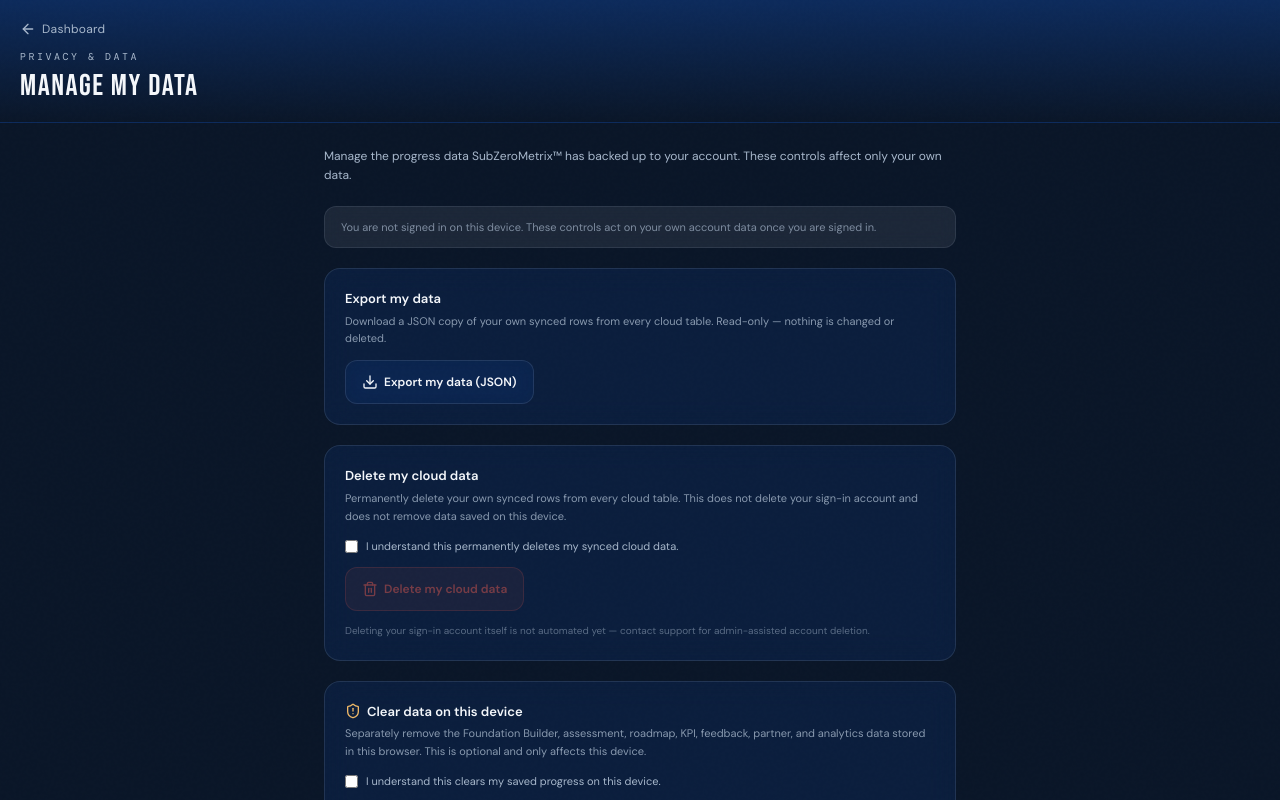
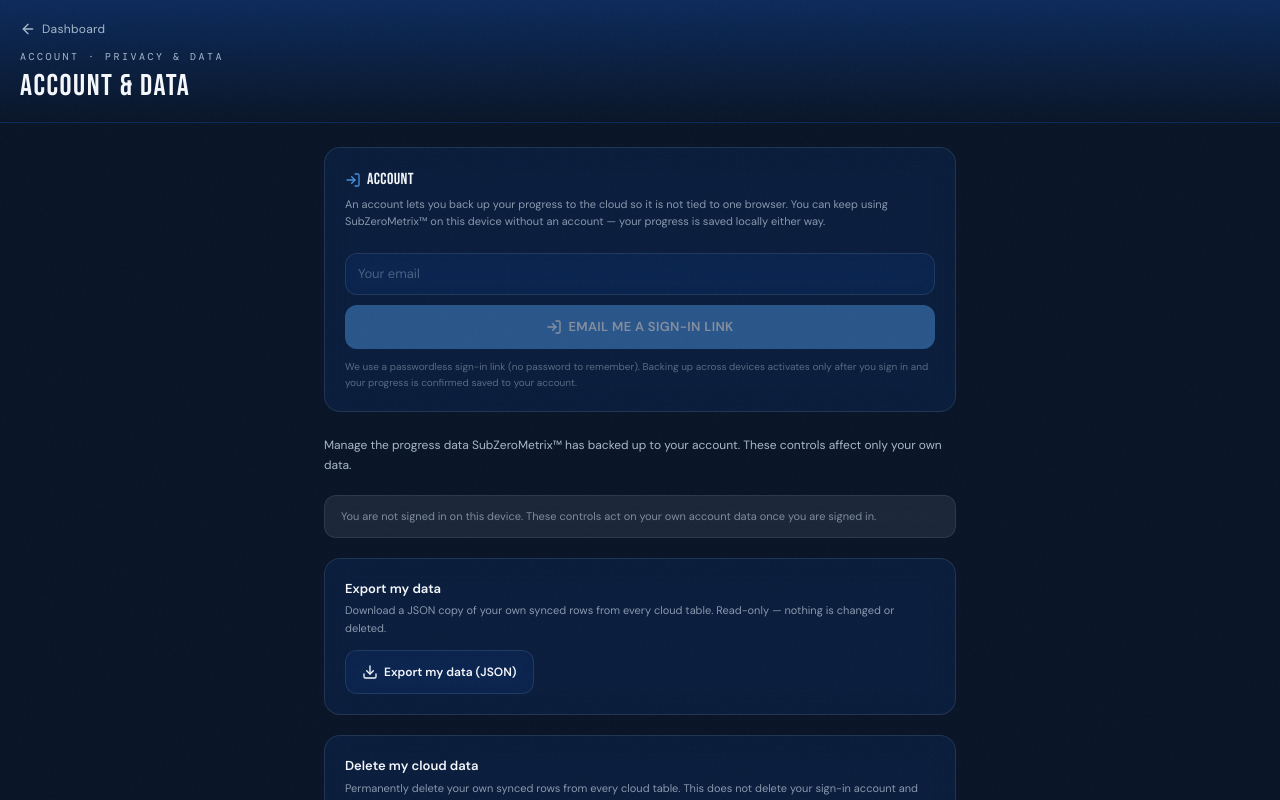
Before and after one commit to SubZeroMetrix/subzerometrix, a Next.js app: page /account/privacy in a window 1280 px wide. Shown: the top 800 px of the page. Built offline with nearby package versions, Linux system fonts and the light colour scheme; no server answers.

Commit message:
Resolve Audit-1B product activation findings
Co-Authored-By: Claude Opus 4.8 <noreply@anthropic.com>

```diff
--- a/src/app/account/privacy/page.tsx
+++ b/src/app/account/privacy/page.tsx
@@ -2,6 +2,7 @@ import type { Metadata } from 'next'
 import Link from 'next/link'
 import { ArrowLeft } from 'lucide-react'
 import { buildOpenGraph, buildTwitter, breadcrumbJsonLd } from '@/lib/seo'
+import AccountAuthPanel from '@/components/AccountAuthPanel'
 import AccountDataPrivacyControls from '@/components/AccountDataPrivacyControls'
 
 const TITLE = 'Manage my data'
@@ -33,11 +34,12 @@ export default function AccountPrivacyPage() {
           <ArrowLeft className="w-4 h-4" />
           <span className="text-xs tracking-wide">Dashboard</span>
         </Link>
-        <p className="font-mono text-[10px] tracking-[0.25em] uppercase text-brand-silver mb-1">Privacy & Data</p>
-        <h1 className="font-display text-3xl tracking-wider text-brand-white leading-tight">MANAGE MY DATA</h1>
+        <p className="font-mono text-[10px] tracking-[0.25em] uppercase text-brand-silver mb-1">Account · Privacy & Data</p>
+        <h1 className="font-display text-3xl tracking-wider text-brand-white leading-tight">ACCOUNT & DATA</h1>
       </div>
 
-      <div className="px-5 py-6 max-w-2xl mx-auto">
+      <div className="px-5 py-6 max-w-2xl mx-auto space-y-6">
+        <AccountAuthPanel />
         <AccountDataPrivacyControls />
       </div>
     </main>
--- a/src/app/api/email-trigger/route.ts
+++ b/src/app/api/email-trigger/route.ts
@@ -40,7 +40,7 @@ function getEmail(data: EmailTriggerBody): { subject: string; html: string } | n
   const fine = `font-size:11px;color:#5B8FB9;`
 
   if (trigger === 'assessment_complete') return {
-    subject: `${first}, your MetrixScore™ is ready — don't lose it`,
+    subject: `${first}, your MetrixScore™ is ready`,
     html: wrap(`
       <p style="${pill}">SubZeroMetrix · MetrixScore™</p>
       <h1 style="${h1}">Your score is calculated, ${first}.</h1>
@@ -48,7 +48,7 @@ function getEmail(data: EmailTriggerBody): { subject: string; html: string } | n
       <p>Band: <strong style="color:${color};">${band}</strong> — the exact number and roadmap are locked.</p>
       <p>Unlock the full breakdown for as little as $9.99. The full roadmap with 90-day action plan is $19.99.</p>
       ${btn(`${APP_URL}/unlock`, 'Unlock My MetrixScore™ →')}
-      <p style="${fine}">Your results are saved — but the longer you wait, the longer your business runs cold.</p>
+      <p style="${fine}">Your results are saved. When you're ready, unlock the full breakdown and roadmap.</p>
     `),
   }
 
--- a/src/app/dashboard/page.tsx
+++ b/src/app/dashboard/page.tsx
@@ -509,7 +509,7 @@ export default function DashboardPage() {
 
         <div className="text-center pt-1">
           <Link href="/account/privacy" className="text-[11px] text-brand-silver/70 hover:text-brand-white transition-colors underline underline-offset-2">
-            Manage my data
+            Account &amp; data (sign in to back up)
           </Link>
         </div>
 
--- a/src/app/page.tsx
+++ b/src/app/page.tsx
@@ -486,7 +486,7 @@ export default function HomePage() {
             <p className="text-brand-silver text-[15px] leading-relaxed mb-6">
               Every trade starts at the same foundation and grows into its own platform.
               As your MetrixScoreâ„¢ rises, your trade-specific experience unlocks â€”
-              with deeper benchmarks, AI coaching, and KPI tracking built for your work.
+              with deeper KPI tracking — and planned upgrades like benchmarks built for your work.
             </p>
           </Reveal>
 
--- a/src/app/platform-ecosystem/page.tsx
+++ b/src/app/platform-ecosystem/page.tsx
@@ -140,7 +140,7 @@ export default function PlatformEcosystemPage() {
           <p className="text-brand-silver text-sm leading-relaxed">
             SubZeroMetrix is the temperature instrument for every trades and service business.
             Start with the free MetrixScore™. As your score rises, your trade-specific platform
-            unlocks deeper benchmarks, AI coaching, and KPI tracking built for exactly what you do.
+            unlocks deeper KPI tracking — with planned upgrades like benchmarks built for exactly what you do.
           </p>
         </div>
 
@@ -189,7 +189,7 @@ export default function PlatformEcosystemPage() {
               { num: '01', title: 'Take the free MetrixScore™ assessment', desc: 'Seven questions. Every business — every trade — starts here.' },
               { num: '02', title: 'Get your temperature reading', desc: 'Your score across six areas shows exactly where your business is running cold.' },
               { num: '03', title: 'Unlock your personalized roadmap', desc: 'Trade-specific action steps, resource links, and 90-day priorities.' },
-              { num: '04', title: 'Graduate to your trade platform', desc: 'As your temperature rises, your platform unlocks deeper data and AI coaching.' },
+              { num: '04', title: 'Graduate to your trade platform', desc: 'As your temperature rises, your platform unlocks deeper data and tracking.' },
             ].map(({ num, title, desc }) => (
               <div
                 key={num}
--- a/src/app/privacy/page.tsx
+++ b/src/app/privacy/page.tsx
@@ -84,7 +84,7 @@ For subscription purchases, Stripe manages your billing cycle. You may cancel at
     title: 'Email & Communications',
     body: `We send email only where you have requested it or given consent. Some pages offer an optional email update list; the consent checkbox is unchecked by default, and we record the version of the consent text you agreed to and the time you agreed. We do not enroll you in marketing email merely because you created an account, completed an assessment, downloaded a file, or used a tool.
 
-We do not currently operate an automated marketing-email delivery system. We collect consented interest now and will not send marketing email until a verified delivery provider, double opt-in where appropriate, and a working unsubscribe process are in place. We will identify our email-delivery provider here once it is configured.
+Our email is delivered through Resend (resend.com) when email is enabled. Email automation is configured but remains off unless an email API key is present in our environment; we will not send marketing email until double opt-in (where appropriate) and a working unsubscribe process are in place.
 
 Transactional messages (such as a payment receipt or a support response) are part of service delivery. When marketing email is active, you will be able to unsubscribe from non-transactional email at any time, and we will follow the CAN-SPAM Act.`,
   },
@@ -157,7 +157,9 @@ Note: Tax laws change frequently. This notice reflects our understanding as of t
 • Supabase (supabase.com) — database, authentication, and data storage
 • Vercel (vercel.com) — website hosting and infrastructure
 
-These providers process information on our behalf to deliver the service, and they maintain their own privacy practices. We do not currently use a third-party email-delivery provider or a third-party advertising or ad-tracking provider; if we add one, we will update this policy and identify it.
+• Resend (resend.com) — email delivery (used when email is enabled)
+
+These providers process information on our behalf to deliver the service, and they maintain their own privacy practices. We do not currently use a third-party advertising or ad-tracking provider; if we add one, we will update this policy and identify it.
 
 Affiliate and vendor relationships: our resources reference third-party tools for educational purposes only. We do not currently have active affiliate or paid vendor relationships. If we add affiliate links, sponsored placements, or paid vendor relationships in the future, we will disclose them clearly, and they will not change your MetrixScore™, report content, or recommendations. See our Affiliate Disclosure for details.
 
--- a/src/app/terms/page.tsx
+++ b/src/app/terms/page.tsx
@@ -110,7 +110,7 @@ SubZeroMetrix is not responsible for outcomes based on incomplete, inaccurate, o
   {
     id: 'ip',
     title: 'Intellectual Property',
-    body: `All content on the SubZeroMetrix platform — including the MetrixScore™ name and methodology, platform names (HeatMetrix, VoltMetrix, FlowMetrix, RoofMetrix, SunMetrix, BuildMetrix, FixMetrix, GroundMetrix, CleanMetrix, PaintMetrix), scoring algorithms, report content, text, graphics, roadmap frameworks, and design — is the intellectual property of The Modern Trades Mentor.
+    body: `All content on the SubZeroMetrix platform — including the MetrixScore™ name and methodology, platform names (HeatMetrix, VoltMetrix, FlowMetrix, RoofMetrix, SunMetrix, BuildMetrix, FixMetrix, GroundMetrix, CleanMetrix, PaintMetrix), scoring algorithms, report content, text, graphics, roadmap frameworks, and design — is the intellectual property of The Modern Trades Mentor LLC.
 
 You may not reproduce, copy, distribute, resell, scrape, reverse-engineer, or create derivative works from any portion of this Platform without prior written permission. Purchasing a report grants you a personal, non-transferable license for your own business planning purposes only.`,
   },
--- /dev/null
+++ b/src/components/AccountAuthPanel.tsx
@@ -0,0 +1,114 @@
+'use client'
+
+// ─────────────────────────────────────────────────────────────────────────────
+// AccountAuthPanel — Fix-2: honest sign-in / account entry (existing Supabase auth)
+// ─────────────────────────────────────────────────────────────────────────────
+// Uses the existing magic-link auth (accountAuth.ts) — no new auth architecture. Honest:
+//   • shows "unavailable" when Supabase auth is not configured (never fakes sign-in)
+//   • requesting a link does NOT sign the user in (they must click the email link)
+//   • explains why an account is useful (back up progress across devices) without
+//     claiming multi-device backup is active until a confirmed signed-in write exists
+//   • lets users use the platform locally without forcing account creation
+// ─────────────────────────────────────────────────────────────────────────────
+
+import { useState, useEffect } from 'react'
+import { LogIn, LogOut, Loader2, CheckCircle2 } from 'lucide-react'
+import {
+  getAccountAuthStatus, getCurrentAccountUser, requestMagicLink, signOutAccount,
+  type AccountAuthStatus,
+} from '@/lib/accountAuth'
+
+export default function AccountAuthPanel() {
+  const [status, setStatus] = useState<AccountAuthStatus>('unavailable')
+  const [email, setEmail] = useState('')
+  const [signedInEmail, setSignedInEmail] = useState<string | null>(null)
+  const [busy, setBusy] = useState(false)
+  const [linkSent, setLinkSent] = useState(false)
+  const [error, setError] = useState<string | null>(null)
+
+  useEffect(() => {
+    let cancelled = false
+    ;(async () => {
+      try {
+        const s = await getAccountAuthStatus()
+        const user = await getCurrentAccountUser()
+        if (!cancelled) { setStatus(s); setSignedInEmail(user?.email ?? null) }
+      } catch {
+        if (!cancelled) setStatus('unavailable')
+      }
+    })()
+    return () => { cancelled = true }
+  }, [])
+
+  async function handleSendLink(e: React.FormEvent) {
+    e.preventDefault()
+    setError(null); setBusy(true)
+    try {
+      const res = await requestMagicLink(email)
+      if (res.ok) setLinkSent(true)
+      else setError(res.error ?? 'Sign-in is not available right now.')
+    } catch {
+      setError('Sign-in is not available right now.')
+    } finally {
+      setBusy(false)
+    }
+  }
+
+  async function handleSignOut() {
+    setBusy(true)
+    try { await signOutAccount() } catch {}
+    setSignedInEmail(null); setBusy(false)
+  }
+
+  const input = 'w-full px-3 py-2.5 rounded-xl text-[13px] glass text-brand-white placeholder:text-brand-silver/40 focus:outline-none focus:ring-1 focus:ring-brand-accent'
+
+  return (
+    <section className="glass rounded-2xl p-5">
+      <h2 className="font-display text-base tracking-wide text-brand-white mb-1 flex items-center gap-1.5">
+        <LogIn className="w-4 h-4 text-brand-accent flex-shrink-0" /> Account
+      </h2>
+      <p className="text-[11px] text-brand-silver/80 leading-relaxed mb-3">
+        An account lets you back up your progress to the cloud so it is not tied to one browser.
+        You can keep using SubZeroMetrix™ on this device without an account — your progress is
+        saved locally either way.
+      </p>
+
+      {status === 'unavailable' ? (
+        <p className="text-[11px] text-brand-silver/70 glass-light rounded-xl px-4 py-3">
+          Account sign-in is not available right now. You can continue using the platform on this
+          device; your progress is saved locally.
+        </p>
+      ) : signedInEmail ? (
+        <div className="space-y-3">
+          <p className="inline-flex items-center gap-1.5 text-[12px] text-brand-white">
+            <CheckCircle2 className="w-4 h-4" style={{ color: '#3FBE93' }} /> Signed in as {signedInEmail}
+          </p>
+          <button type="button" onClick={handleSignOut} disabled={busy}
+            className="inline-flex items-center justify-center gap-1.5 py-2.5 px-4 rounded-xl text-[12px] font-semibold glass text-brand-white active:scale-[0.98] transition-all touch-target">
+            {busy ? <Loader2 className="w-4 h-4 animate-spin" /> : <LogOut className="w-4 h-4" />} Sign out
+          </button>
+        </div>
+      ) : linkSent ? (
+        <p className="text-[11px] text-brand-silver/80 glass-light rounded-xl px-4 py-3 leading-relaxed">
+          Check your email for a sign-in link. Clicking it will sign you in and bring you back to your
+          dashboard. You are not signed in until you click the link.
+        </p>
+      ) : (
+        <form onSubmit={handleSendLink} className="space-y-2.5">
+          <label htmlFor="auth-email" className="sr-only">Email address</label>
+          <input id="auth-email" type="email" inputMode="email" autoComplete="email" required
+            value={email} onChange={e => setEmail(e.target.value)} placeholder="Your email" className={input} />
+          {error && <p className="text-[11px] text-red-300">{error}</p>}
+          <button type="submit" disabled={busy || email.trim() === ''}
+            className={`w-full inline-flex items-center justify-center gap-1.5 py-3 rounded-xl text-[13px] font-semibold tracking-wide uppercase bg-brand-accent text-white active:scale-[0.98] transition-all touch-target ${email.trim() === '' ? 'opacity-50' : ''}`}>
+            {busy ? <Loader2 className="w-4 h-4 animate-spin" /> : <LogIn className="w-4 h-4" />} Email me a sign-in link
+          </button>
+          <p className="text-[10px] text-brand-silver/50 leading-relaxed">
+            We use a passwordless sign-in link (no password to remember). Backing up across devices
+            activates only after you sign in and your progress is confirmed saved to your account.
+          </p>
+        </form>
+      )}
+    </section>
+  )
+}
```
Also changed, not shown: 4 other files (tests, documents, lock files or other folders).
